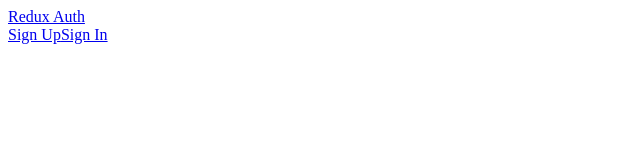
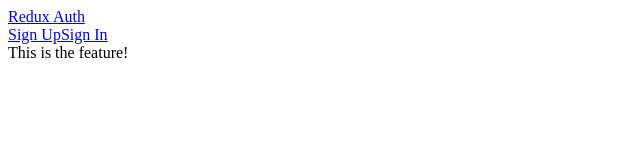
Before and after one commit to AdamMarczyk/react-express-auth, a React (Create React App) app in the folder client/: page /feature in a window 1280 px wide. Shown: the top 160 px of the page, without its empty margins (0-640 px from the left). Built offline with nearby package versions, Linux system fonts and the light colour scheme.

Commit message:
add feature component

```diff
--- /dev/null
+++ b/client/src/components/Feature.js
@@ -0,0 +1,9 @@
+import React, { Component } from 'react';
+
+class Feature extends Component {
+  render() {
+    return <div>This is the feature!</div>;
+  }
+}
+
+export default Feature;
--- a/client/src/index.js
+++ b/client/src/index.js
@@ -8,6 +8,7 @@ import reducers from './reducers';
 import App from './components/App';
 import Welcome from './components/Welcome';
 import Signup from './components/auth/Signup';
+import Feature from './components/Feature';
 
 const store = createStore(reducers, {}, applyMiddleware(reduxThunk));
 
@@ -17,6 +18,7 @@ ReactDOM.render(
       <App>
         <Route path="/" exact component={Welcome} />
         <Route path="/signup" component={Signup} />
+        <Route path="/feature" component={Feature} />
       </App>
     </BrowserRouter>
   </Provider>,
```
